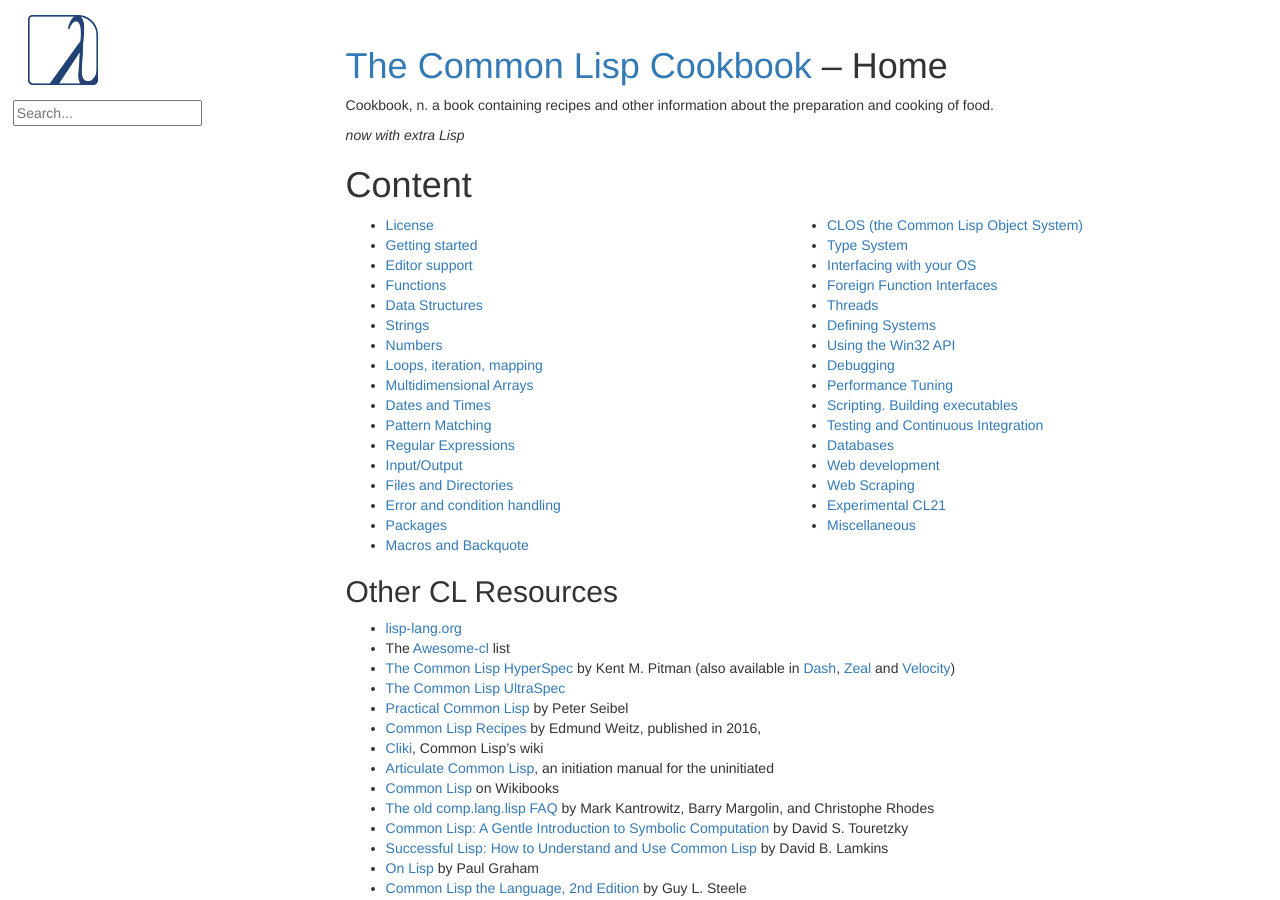
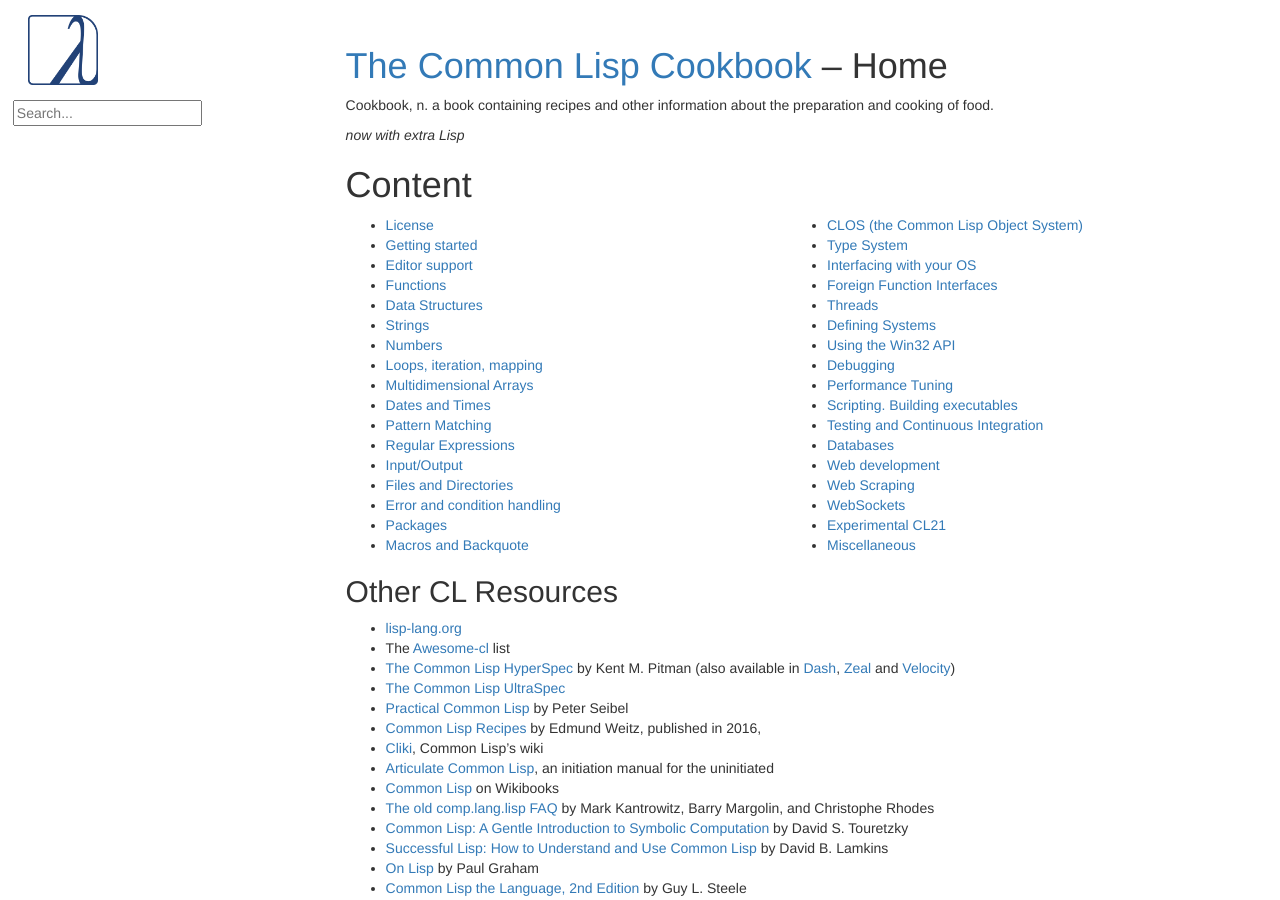
Before and after one commit to LispCookbook/cl-cookbook, a Jekyll site: the page built from index.md, in a window 1280 px wide and 900 px high. Built offline with Jekyll 4.4.1, drawn with Linux system fonts in a browser that asks for light colours.

Commit message:
added websockets page to index.md

```diff
--- a/index.md
+++ b/index.md
@@ -43,6 +43,7 @@
 * [Databases](databases.html)
 * [Web development](web.html)
 * [Web Scraping](web-scraping.html)
+* [WebSockets](websockets.html)
 * [Experimental CL21](cl21.html)
 * [Miscellaneous](misc.html)
 
```
